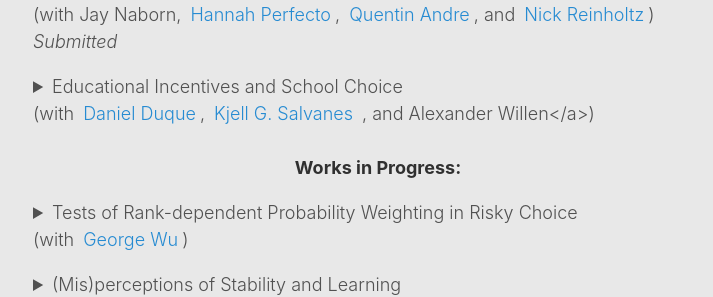
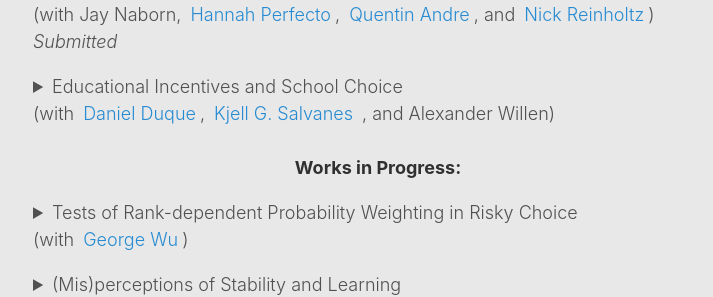
Before and after one commit to shirshma/shirshma.github.io, a Jekyll site: the page built from docs/research.md, in a window 1280 px wide. Shown: the part 903-1200 px from the top of the page, without its empty margins (262-975 px from the left). Built offline with Jekyll 4.4.1, drawn with Linux system fonts in a browser that asks for light colours.

```diff
--- a/docs/research.md
+++ b/docs/research.md
@@ -61,7 +61,7 @@ Consumers often lean on other people’s opinions when deciding what to purchase
 </details>
 <p><details><summary>
 Educational Incentives and School Choice
-<br> (with <a href="https://sites.google.com/view/danielduque"> Daniel Duque</a>, <a href="https://sites.google.com/view/kjellsalvanes/home">Kjell G. Salvanes </a>, and Alexander Willen</a>)<br>   </summary>
+<br> (with <a href="https://sites.google.com/view/danielduque"> Daniel Duque</a>, <a href="https://sites.google.com/view/kjellsalvanes/home">Kjell G. Salvanes </a>, and Alexander Willen)<br>   </summary>
 <b>Abstract:</b>
 We study how targeted educational incentives shape human capital formation, educational trajectories, and labor market outcomes. Exploiting a nationwide reform in Norway that removed bonus credits from university admission scores for taking science and advanced specialization courses in high school, we provide novel evidence of how marginal changes in course-level incentives affect students’ academic decisions and long-run career paths. Using population-wide register data and a dose-response difference-in-differences design, we show that students respond by dropping science and specialization courses in favor of easier subjects. This shift leads to slightly higher high school grades but lowers overall admission scores, reducing access to selective college programs. Affected students are subsequently less likely to complete STEM college degrees and pursue master’s degrees. We also find moderate but economically meaningful reductions in expected earnings at age 35. To understand behavioral responses, we conducted a novel survey of high school students, which reveals that decisions about courses are shaped by perceived difficulty and information gaps, with the strongest responses among high-achieving students. Our findings demonstrate how seemingly small changes in education policy can alter the supply of skills, shape long-run labor market outcomes, and affect inequality in access to opportunity.
 </details>
```
